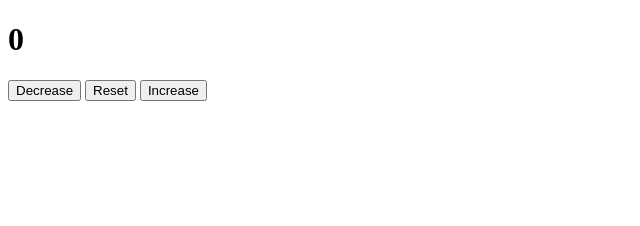
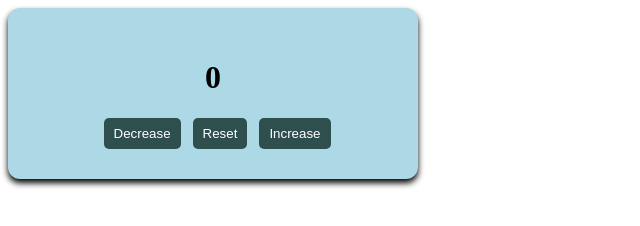
Before and after one commit to maha035/HTML-and-CSS-projects, a plain HTML site: page javascript/counter.html in a window 1280 px wide. Shown: the whole page, without its empty margins (0-640 px from the left). Drawn offline with Linux system fonts and the light colour scheme.

Commit message:
add some styling in counter app

```diff
--- a/javascript/counter.html
+++ b/javascript/counter.html
@@ -4,7 +4,34 @@
     <meta charset="UTF-8">
     <meta name="viewport" content="width=device-width, initial-scale=1.0">
     <title>Counter app</title>
-    <script src="counter.js"></script>
+    <style>
+      .counter-container{
+        text-align: center;
+        background-color:lightblue;
+        padding: 30px;
+        width: 350px;
+        border-radius: 12px;
+        box-shadow: 0 4px 6px;
+      }
+      button {
+        border: none;
+        padding: 8px 10px;
+        border-radius: 5px;
+        background-color: darkslategrey;
+        color: white;
+        margin-left: 8px;
+      }
+      button:hover{
+        padding: 8px 10px;
+        border-radius: 5px;
+        background-color: darkolivegreen;
+        color:white;
+        transform: scale(0.9);
+        filter: drop-shadow(2px 2px 2px);
+      }
+
+
+    </style>
 </head>
 <body>
      <div class="counter-container">
```
Also changed, not shown: javascript/counter.js (line endings or trailing spaces).
